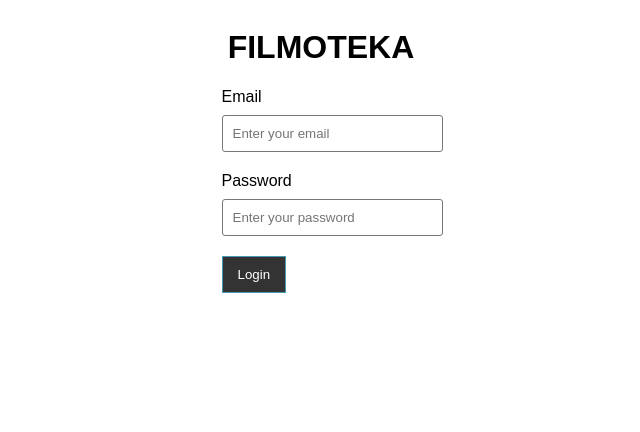
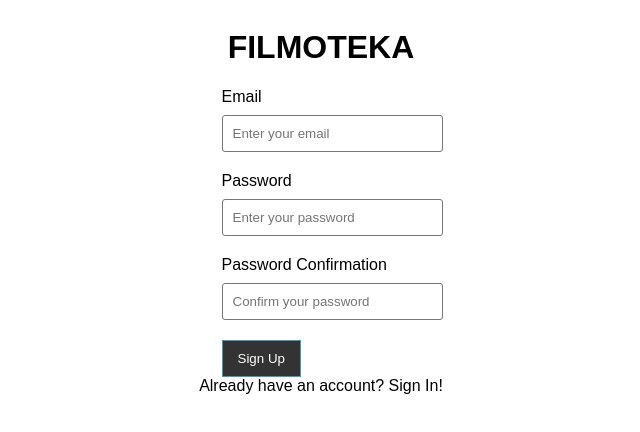
Before and after one commit to Jinpai666/Cinephile, a React (Create React App) app: page / in a window 1280 px wide. Shown: the top 432 px of the page, without its empty margins (319-959 px from the left). Built offline with nearby package versions, Linux system fonts and the light colour scheme.

Commit message:
commit before validating with firebase

```diff
--- a/package.json
+++ b/package.json
@@ -11,6 +11,7 @@
     "@testing-library/react": "^12.1.3",
     "@testing-library/user-event": "^13.5.0",
     "email-validator": "^2.0.4",
+    "firebase": "^9.6.8",
     "formik": "^2.2.9",
     "react": "^17.0.2",
     "react-dom": "^17.0.2",
--- a/src/App.js
+++ /dev/null
@@ -1,20 +0,0 @@
-import React from 'react';
-import "./scss/App.scss";
-
-import ValidatedLoginForm from "./validatedForm";
-import SignIn from "./validatedForm";
-
-
-
-
-
-
-export default function App() {
-
-
-    return(
-        <>
-            <SignIn/>
-        </>
-    );
-}
--- /dev/null
+++ b/src/components/App.js
@@ -0,0 +1,20 @@
+import React from 'react';
+import "../scss/App.scss";
+
+import ValidatedLoginForm from "./Signup";
+import SignUp from "./Signup";
+
+
+
+
+
+
+export default function App() {
+
+
+    return(
+        <>
+            <SignUp/>
+        </>
+    );
+}
--- a/src/validatedForm.js
+++ b/src/components/Signup.js
@@ -2,12 +2,13 @@ import React from "react";
 import { useFormik } from 'formik';
 import * as Yup from "yup";
 
-export default function SignIn(){
+export default function SignUp(){
 
     const formik = useFormik({
         initialValues:{
             email: "",
             password:"",
+            passwordConfirmation:"",
         },
         onSubmit: (values) =>{
 
@@ -20,7 +21,11 @@ export default function SignIn(){
             password: Yup.string()
                 .required("No password provided.")
                 .min(8, "Password is too short - should be 8 chars minimum.")
-                .matches(/(?=.*[0-9])/, "Password must contain a number.")
+                .matches(/(?=.*[0-9])/, "Password must contain a number."),
+            passwordConfirmation: Yup.string().oneOf(
+                [Yup.ref("password")],
+                "Both password need to be the same"
+            )
         }),
     });
 
@@ -50,11 +55,23 @@ export default function SignIn(){
                     onChange={formik.handleChange}
                     onBlur={formik.handleBlur}
                 />
-                {formik.touched.email ? formik.errors.password && <p className={'signIn__error'}>{formik.errors.password}</p> : null}
+                {formik.touched.password ? formik.errors.password && <p className={'signIn__error'}>{formik.errors.password}</p> : null}
+                <label htmlFor="password">Password Confirmation</label>
+                <input
+                    id="passwordConfirmation"
+                    name="passwordConfirmation"
+                    type="password"
+                    placeholder="Confirm your password"
+                    value={formik.values.passwordConfirmation}
+                    onChange={formik.handleChange}
+                    onBlur={formik.handleBlur}
+                />
+                {formik.touched.passwordConfirmation ? formik.errors.passwordConfirmation && <p className={'signIn__error'}>{formik.errors.passwordConfirmation}</p> : null}
                 <button type="submit">
-                    Login
+                    Sign Up
                 </button>
             </div>
+            <div className="signIn__bottom-section">Already have an account? Sign In!</div>
         </form>
     )
 }
--- a/src/index.js
+++ b/src/index.js
@@ -1,6 +1,6 @@
 import React from 'react';
 import ReactDOM from 'react-dom';
-import App from '../src/App';
+import App from './components/App';
 
 ReactDOM.render(
   <React.StrictMode>
```
Also changed, not shown: src/firebase.js (added, +15 -0 lines), 1 other file (tests, documents, lock files or other folders).
